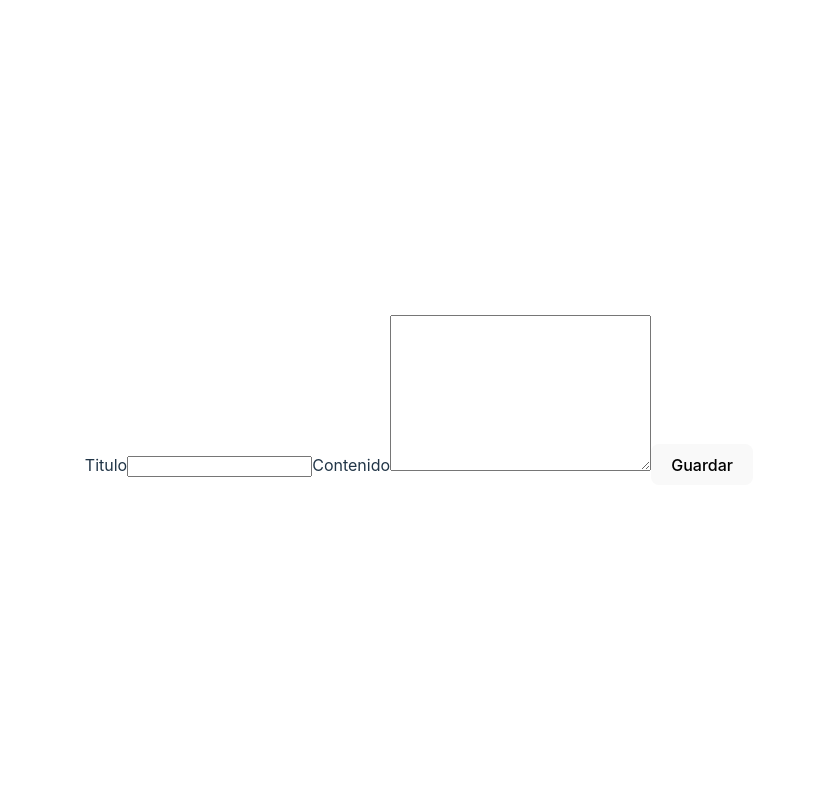
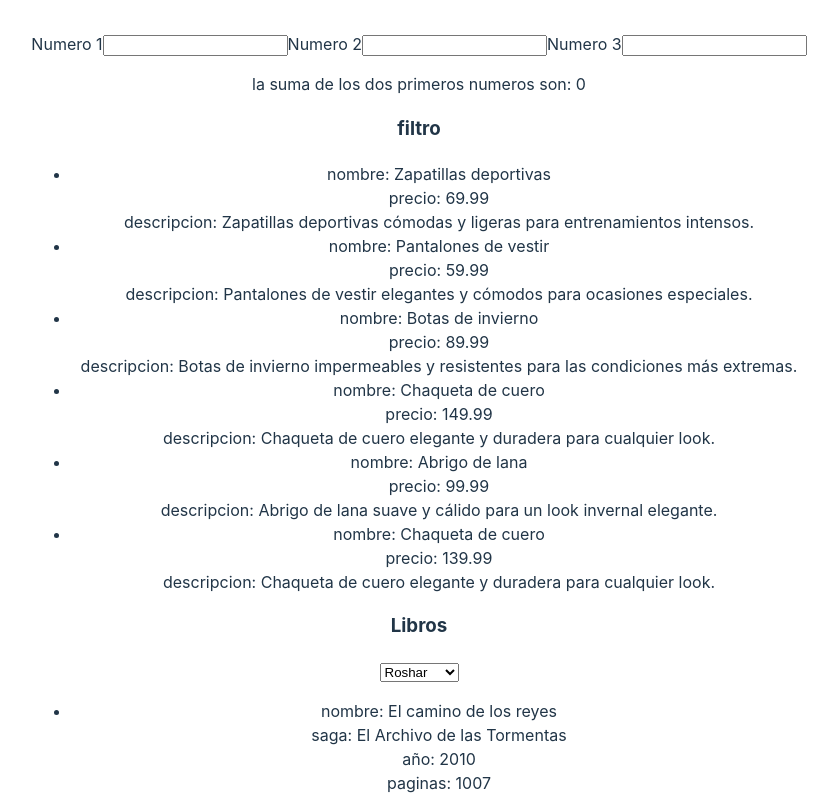
Before and after one commit to KannemannA/React-homeworks, a React (Vite) app: page / in a window 1280 px wide. Shown: the top 798 px of the page, without its empty margins (221-1059 px from the left). Built offline with nearby package versions, Linux system fonts and the light colour scheme; no server answers.

Commit message:
clase 15 terminado

```diff
--- a/src/main.jsx
+++ b/src/main.jsx
@@ -1,6 +1,6 @@
 import React from 'react'
 import ReactDOM from 'react-dom/client'
-import App from './practicas/C14/App.jsx'
+import App from './practicas/C15/App.jsx'
 import './index.css'
 
 ReactDOM.createRoot(document.getElementById('root')).render(
--- a/src/practicas/C15/App.jsx
+++ b/src/practicas/C15/App.jsx
@@ -1,7 +1,36 @@
+import { useMemo, useState } from "react";
 import "../../App.css";
+import Products from "./componentes/Products";
+import Books from "./componentes/Books";
 
 function App() {
-  return <div className="App"></div>;
+  const [datosForm, setDatosForm] = useState({numero1:0,numero2:0,numero3:0});
+  const [datosBD, setDatosBD] = useState()
+  const memoizedNumbers= useMemo(()=>{console.log("dss")
+  return datosForm.numero1+datosForm.numero2 },[datosForm.numero1,datosForm.numero2])
+  const capturarDatos=(e)=>{
+    setDatosForm({
+      ...datosForm,
+      [e.target.id]: Number(e.target.value)
+    })
+  }
+  return (
+    <>
+    <form>
+      <label htmlFor="numero1">Numero 1</label>
+      <input type="number" name="" id="numero1" onBlur={capturarDatos}/>
+      <label htmlFor="numero2">Numero 2</label>
+      <input type="number" name="" id="numero2" onBlur={capturarDatos}/>
+      <label htmlFor="numero3">Numero 3</label>
+      <input type="number" name="" id="numero3" onBlur={capturarDatos}/>
+      <p>la suma de los dos primeros numeros son: {memoizedNumbers}</p>
+    </form>
+    <h3>filtro</h3>
+    <Products></Products>
+    <h3>Libros</h3>
+    <Books></Books>
+    </>
+  )
 }
 
 export default App;
--- /dev/null
+++ b/src/practicas/C15/componentes/Books.jsx
@@ -0,0 +1,25 @@
+import React, { useState } from 'react'
+import dataBooks from "./../../../../fakeApi/books.json"
+import { useMemo } from 'react'
+
+function Books() {
+  const [valueSelect,setValueSelect] = useState("Roshar")
+  const bookFilter= useMemo(()=>{console.log("ooh")
+    return dataBooks.filter(i=>i.planeta===valueSelect)
+  },[valueSelect])
+  return (
+    <>
+    <select name="select" defaultValue={"Roshar"} onChange={(e)=>setValueSelect(e.target.value)}>
+      <option value="Nalthis">Nalthis</option>
+      <option value="Roshar">Roshar</option>
+      <option value="Skadrial">Skadrial</option>
+      <option value="Threnody">Threnody</option>
+    </select>
+    <ul>
+      {bookFilter.map(book=><li key={book.id}>nombre: {book.nombre}<br />saga: {book.saga}<br />año: {book.año}<br />paginas: {book.paginas}</li>)}
+    </ul>
+  </>
+  )
+}
+
+export default Books
--- /dev/null
+++ b/src/practicas/C15/componentes/Products.jsx
@@ -0,0 +1,16 @@
+import React, { useMemo } from 'react'
+import dataProduct from "./../../../../fakeApi/products.json"
+
+function Products() {
+  const funcion= useMemo(()=>{ console.log("lolas")
+    return dataProduct.filter(e=>e.precio >50)
+  },[])
+  return (
+    <ul>
+      {funcion.map(e=><li key={e.id}>nombre: {e.nombre}<br/>precio: {e.precio}<br />descripcion: {e.descripcion}</li>)}
+    </ul>
+
+  )
+}
+
+export default Products
```
